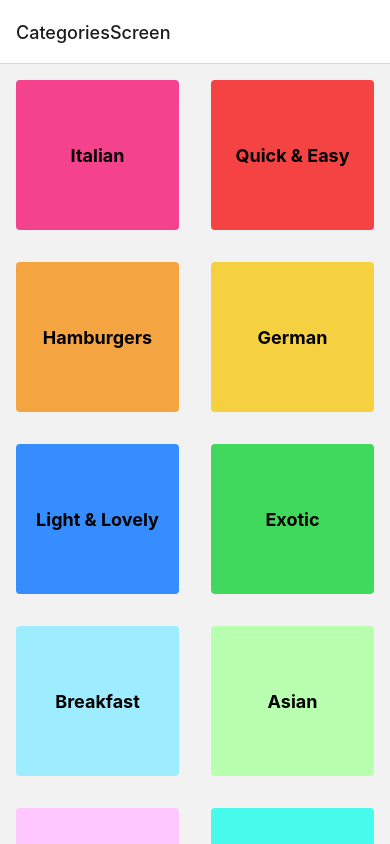
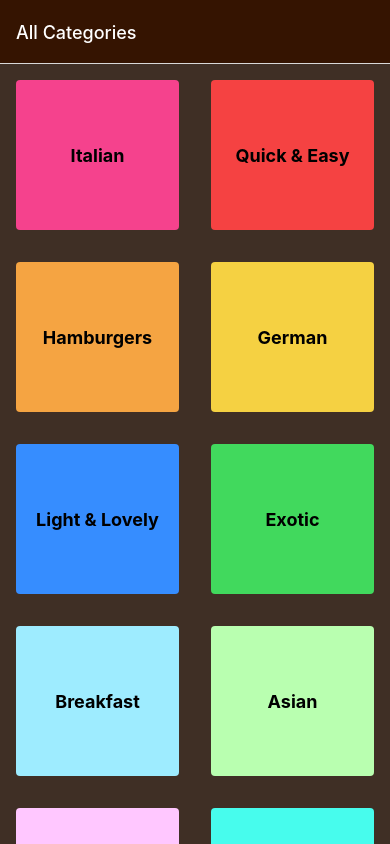
Before and after one commit to Lambertn33/Meals_app, a React Native app: screen / in a window 390 px wide. Built offline with nearby package versions, Linux system fonts and the light colour scheme.

Commit message:
feat: add screen options

```diff
--- a/App.js
+++ b/App.js
@@ -12,7 +12,19 @@ export default function App() {
     <>
       <StatusBar style="dark" />
       <NavigationContainer>
-        <Stack.Navigator initialRouteName="CategoriesScreen">
+        <Stack.Navigator
+          initialRouteName="CategoriesScreen"
+          screenOptions={{
+            title: "All Categories",
+            headerTintColor: "#fff",
+            headerStyle: {
+              backgroundColor: "#351401",
+            },
+            contentStyle: {
+              backgroundColor: "#3f2f25",
+            },
+          }}
+        >
           <Stack.Screen name="MealsScreen" component={MealsScreen} />
           <Stack.Screen name="CategoriesScreen" component={CategoriesScreen} />
         </Stack.Navigator>
```
